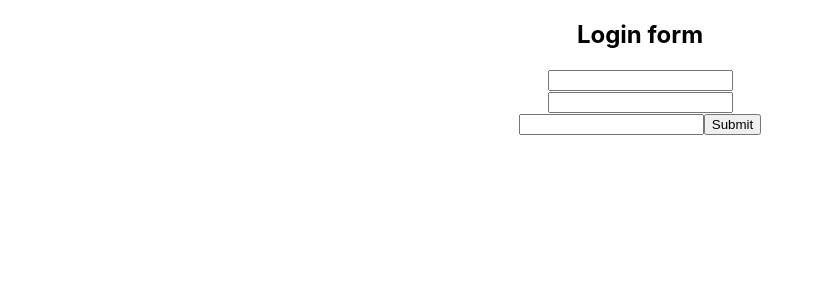
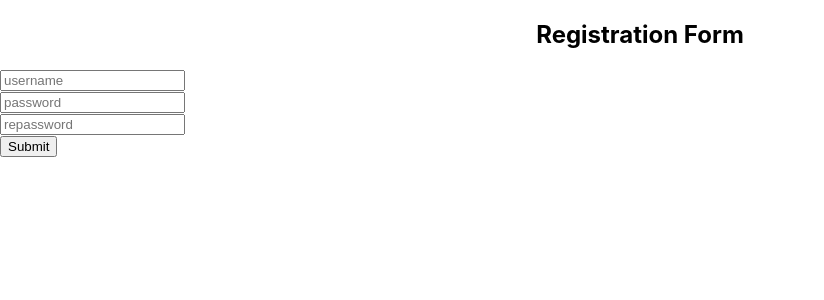
Before and after one commit to praveenvjpm/ReactRefresh, a React (Create React App) app: page / in a window 1280 px wide. Shown: the top 300 px of the page, without its empty margins (0-824 px from the left). Built offline with nearby package versions, Linux system fonts and the light colour scheme.

Commit message:
signup forum

```diff
--- a/src/App.js
+++ b/src/App.js
@@ -1,5 +1,6 @@
 import React from 'react'
 import Form from './Components/Form'
+import Signup from './Components/Signup'
 
 export default function App() {
   // const [user, setUser] = useState("");
@@ -28,6 +29,8 @@ export default function App() {
   // }
 
   return (
-    <Form />
+    // <Form />
+    <Signup />
+
   )
 }
--- /dev/null
+++ b/src/Components/Signup.js
@@ -0,0 +1,41 @@
+import React, { useState } from 'react'
+
+const Signup = () => {
+
+    const [data, setData] = useState({
+        usernmae: '',
+        password: '',
+        repassword: ''
+    });
+    const {
+        username, password, repassword
+    } = data;
+
+    const changehandler = e => {
+        setData({ ...data, [e.target.name]: e.target.value })
+    }
+
+    const submitHandler = e => {
+        e.preventDefault();
+        console.log(data);
+        if (data.password === data.repassword) {
+            console.log("valid Data");
+        } else {
+            console.log("Invalid Data");
+        }
+    }
+
+    return (
+        <div>
+            <form onSubmit={submitHandler} >
+                <center><h2>Registration Form</h2></center>
+                <input type="text" name="username" value={username} onChange={changehandler} placeholder="username" /> <br />
+                <input type="password" name="password" value={password} onChange={changehandler} placeholder="password" /> <br />
+                <input type="password" name="repassword" value={repassword} onChange={changehandler} placeholder="repassword" /> <br />
+                <input type="submit" />
+            </form>
+        </div>
+    )
+}
+
+export default Signup
```
